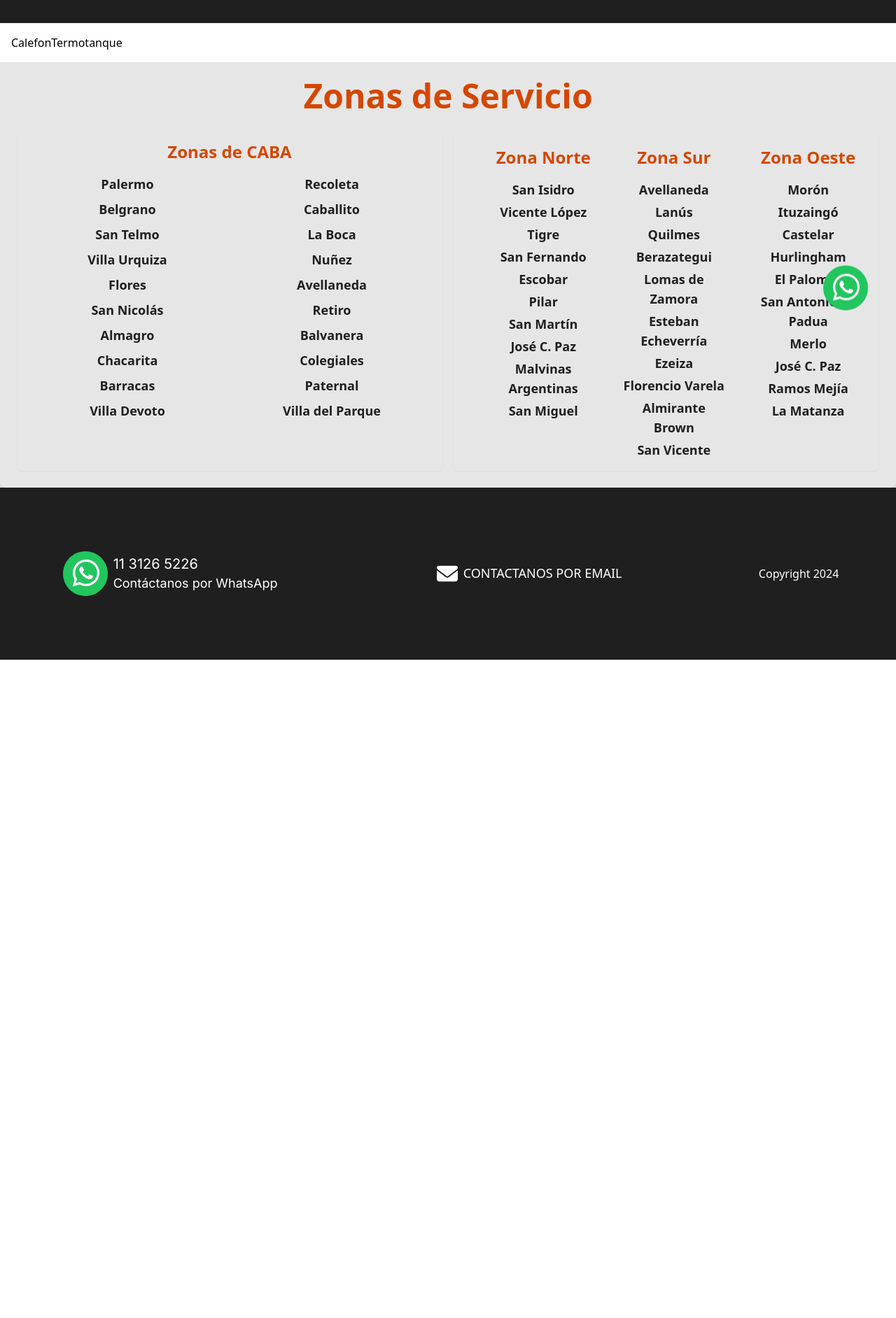
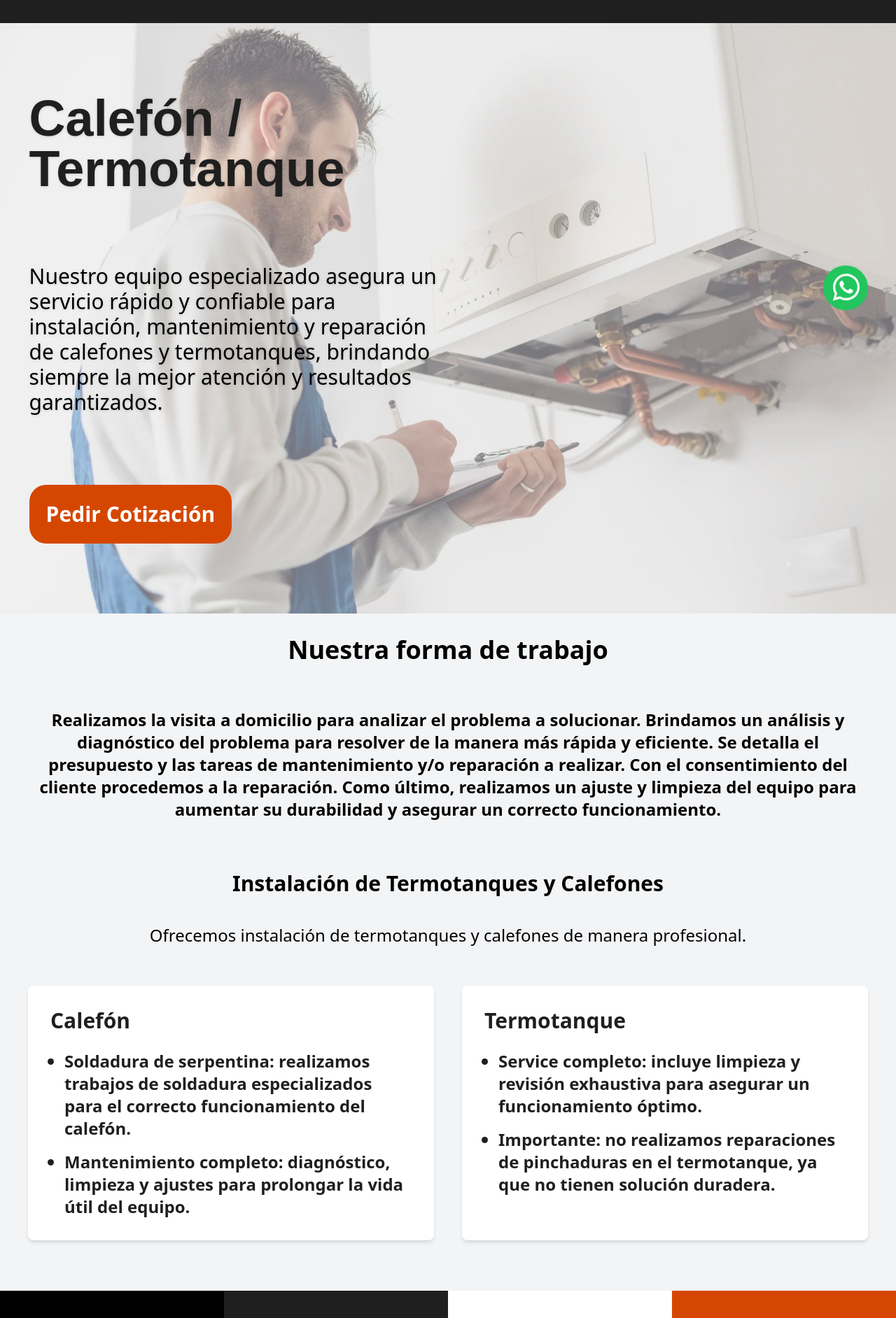
Before and after one commit to guidogattas/tu-service-ya, a React (Vite) app: page /calefon-termotanque in a window 1280 px wide. Shown: the part 320-2204 px from the top of the page at 70% size. Before the commit the page ends 1263 px from the top, so only its background shows below. Built offline with nearby package versions, Linux system fonts and the light colour scheme; grey boxes are pictures that could not be loaded.

Commit message:
[FEAT] Calefon section - Menu animation

```diff
--- a/src/components/CalefonTermotanque/CalefonTermotanque.jsx
+++ b/src/components/CalefonTermotanque/CalefonTermotanque.jsx
@@ -1,13 +1,89 @@
-import Zones from '../common/Zones/Zones'
+import Cards from "../Home/Cards/Cards";
+import Info from "../Home/Info";
+import Zones from "../common/Zones/Zones";
+import { motion } from "framer-motion";
 
 const CalefonTermotanque = () => {
   return (
     <>
-      <div className="p-4">CalefonTermotanque</div>
+      <div className="relative">
+        <div
+          className="absolute inset-0 bg-center bg-no-repeat bg-cover opacity-60"
+          style={{ backgroundImage: "url('/images/bg/iStock-1329466922-1920w.webp')" }}
+        ></div>
+
+        <div className="relative z-10 p-4 py-16 flex flex-col gap-12 text-customGrey md:ml-[2vw] md:mr-[50vw] md:py-[100px] md:gap-[100px] md:items-start items-center">
+          <motion.h3
+            className="text-4xl font-bold text-center md:text-left text-customGrey drop-shadow md:text-7xl font-arial"
+            initial={{ x: "100vw", opacity: 0 }}
+            animate={{ x: 0, opacity: 1 }}
+            transition={{ type: "spring", stiffness: 50, damping: 10 }}
+          >
+            Calefón / Termotanque
+          </motion.h3>
+          <motion.p
+            className="text-xl text-center text-black md:text-left md:text-3xl drop-shadow"
+            initial={{ x: "100vw", opacity: 0 }}
+            animate={{ x: 0, opacity: 1 }}
+            transition={{ delay: 0.2, type: "spring", stiffness: 50, damping: 10 }}
+          >
+            Nuestro equipo especializado asegura un servicio rápido y confiable para instalación, mantenimiento y reparación de calefones y termotanques, brindando siempre la mejor atención y resultados garantizados.
+          </motion.p>
+          <motion.a
+            href={`https://web.whatsapp.com/send?phone=1533066712&text=Prueba`}
+            target="_blank"
+            rel="noopener noreferrer"
+            className="p-6 text-xl md:text-3xl font-bold text-white bg-customOrange max-w-[300px] place-self-center md:place-self-start hover:bg-customGrey hover:text-customOrange duration-150 rounded-3xl"
+            initial={{ x: "100vw", opacity: 0 }}
+            animate={{ x: 0, opacity: 1 }}
+            transition={{ delay: 0.4, type: "spring", stiffness: 50, damping: 10 }}
+          >
+            Pedir Cotización
+          </motion.a>
+        </div>
+      </div>
+
+      <div className="flex flex-col items-center justify-center pb-8 bg-gray-100">
+        <h3 className="p-8 text-4xl font-bold text-center">Nuestra forma de trabajo</h3>
+        <p className="p-8 text-2xl font-semibold text-center">
+          Realizamos la visita a domicilio para analizar el problema a solucionar.
+          Brindamos un análisis y diagnóstico del problema para resolver de la manera más rápida y eficiente.
+          Se detalla el presupuesto y las tareas de mantenimiento y/o reparación a realizar.
+          Con el consentimiento del cliente procedemos a la reparación.
+          Como último, realizamos un ajuste y limpieza del equipo para aumentar su durabilidad y asegurar un correcto funcionamiento.
+        </p>
+
+        <h4 className="mx-6 my-10 text-3xl font-bold text-center">Instalación de Termotanques y Calefones</h4>
+        <p className="mx-6 mb-4 text-2xl">Ofrecemos instalación de termotanques y calefones de manera profesional.</p>
+
+        <div className="flex gap-10 p-10 text-2xl font-semibold text-left ustify-center text-customGrey">
+          {/* Sección Calefón */}
+          <div className="w-full p-8 bg-white rounded-lg shadow-md md:w-1/2">
+            <h4 className="mb-6 text-3xl font-bold">Calefón</h4>
+            <ul className="pl-5 space-y-4 list-disc">
+              <li><strong>Soldadura de serpentina:</strong> realizamos trabajos de soldadura especializados para el correcto funcionamiento del calefón.</li>
+              <li><strong>Mantenimiento completo:</strong> diagnóstico, limpieza y ajustes para prolongar la vida útil del equipo.</li>
+            </ul>
+          </div>
+
+          {/* Sección Termotanque */}
+          <div className="w-full p-8 bg-white rounded-lg shadow-md md:w-1/2">
+            <h4 className="mb-6 text-3xl font-bold">Termotanque</h4>
+            <ul className="pl-5 space-y-4 list-disc">
+              <li><strong>Service completo:</strong> incluye limpieza y revisión exhaustiva para asegurar un funcionamiento óptimo.</li>
+              <li><strong>Importante:</strong> no realizamos reparaciones de pinchaduras en el termotanque, ya que no tienen solución duradera.</li>
+            </ul>
+          </div>
+        </div>
+      </div>
+
+      <Cards />
+      <hr className="h-2 bg-customOrange" />
+      <Info />
+      <hr className="h-2 bg-customOrange" />
       <Zones />
+    </>
+  );
+};
 
-    </>
-  )
-}
-
-export default CalefonTermotanque
+export default CalefonTermotanque;
--- a/src/components/Home/Cards/Cards.jsx
+++ b/src/components/Home/Cards/Cards.jsx
@@ -2,7 +2,7 @@ import Card from "./Card";
 
 const Cards = () => {
     return (
-        <div className="grid grid-cols-1 gap-4 md:grid-cols-4 md:h-[200px] md:gap-0">
+        <div className="grid grid-cols-1 gap-1 md:grid-cols-4 md:h-[200px] md:gap-0">
             <Card
                 logo="https://img.icons8.com/ios/50/light-on--v1.png"
                 backgroundColor="bg-black"
--- a/src/components/Home/Home.jsx
+++ b/src/components/Home/Home.jsx
@@ -13,13 +13,13 @@ const Home = () => {
 
             <section className="flex flex-col gap-4 px-4 py-12 text-center bg-customWhite">
                 <h3 className="font-bold mx-8 md:mx-[100px] text-3xl md:text-5xl mb-8 md:mb-12">
-                    ¿Buscas TÉCNICOS ESPECIALIZADOS en plomería en Ciudad de Buenos Aires?
+                    ¿Buscás TÉCNICOS ESPECIALIZADOS en plomería?
                 </h3>
 
                 <Cards />
 
                 <p className="container mx-auto mt-12 mb-12 text-xl font-semibold md:mt-20 md:mb-20 md:text-4xl text-customGrey">
-                    Todos nuestros trabajos tienen garantía y están realizados por profesionales. ¡Comuníquese con nuestra empresa y le brindaremos soluciones de calidad!
+                    Todos nuestros trabajos tienen garantía y están realizados por profesionales. ¡Comunicate con nuestra empresa y te brindaremos soluciones de calidad!
                 </p>
             </section>
             <Zones />
--- a/src/components/NavBar.jsx
+++ b/src/components/NavBar.jsx
@@ -1,5 +1,7 @@
 import { Link } from 'react-router-dom';
 import { useState } from 'react';
+import { FontAwesomeIcon } from '@fortawesome/react-fontawesome';
+import { faBars, faTimes } from '@fortawesome/free-solid-svg-icons';
 
 const NavBar = () => {
     const [isOpen, setIsOpen] = useState(false);
@@ -11,20 +13,7 @@ const NavBar = () => {
                     className="ml-auto text-customWhite focus:outline-none md:hidden"
                     onClick={() => setIsOpen(!isOpen)}
                 >
-                    <svg
-                        className="w-8 h-8"
-                        fill="none"
-                        stroke="currentColor"
-                        viewBox="0 0 24 24"
-                        xmlns="http://www.w3.org/2000/svg"
-                    >
-                        <path
-                            strokeLinecap="round"
-                            strokeLinejoin="round"
-                            strokeWidth="2"
-                            d="M4 6h16M4 12h16m-7 6h7"
-                        />
-                    </svg>
+                    <FontAwesomeIcon icon={isOpen ? faTimes : faBars} className="w-8 h-8" />
                 </button>
 
                 <ul className="flex-row hidden w-full md:flex text-customWhite font-inter">
@@ -63,8 +52,12 @@ const NavBar = () => {
                 </ul>
             </div>
 
-            {isOpen && (
-                <ul className="flex flex-col md:hidden text-customWhite font-inter">
+            {/* Menú móvil */}
+            <div
+                className={`md:hidden transition-all duration-300 ease-in-out ${isOpen ? 'max-h-screen opacity-100' : 'max-h-0 opacity-0'
+                    } overflow-hidden`}
+            >
+                <ul className="flex flex-col text-customWhite font-inter">
                     <li>
                         <Link
                             to="/"
@@ -102,7 +95,7 @@ const NavBar = () => {
                         </Link>
                     </li>
                 </ul>
-            )}
+            </div>
         </nav>
     );
 };
--- a/src/components/Plomeria/Plomeria.jsx
+++ b/src/components/Plomeria/Plomeria.jsx
@@ -49,11 +49,7 @@ const Plomeria = () => {
             <div className="flex flex-col items-center justify-center pb-8 bg-gray-100">
                 <h3 className="p-8 text-4xl font-bold">Nuestra forma de trabajo</h3>
                 <p className="p-8 text-2xl font-semibold text-center">
-                    Realizamos la visita a domicilio para analizar el problema a solucionar.
-                    Brindamos un análisis y diagnóstico del problema para resolver de la manera más rápida y eficiente.
-                    Se detalla el presupuesto y las tareas de mantenimiento y/o reparación a realizar.
-                    Con el Ok del cliente procedemos a la reparación.
-                    Como último, realizamos un ajuste y limpieza del equipo para aumentar su durabilidad y asegurar un correcto funcionamiento.
+                    Realizamos una visita a su hogar para evaluar el estado de la grifería y los sistemas de plomería. Nuestro equipo especializado se encargará de ofrecer un análisis detallado y recomendaciones personalizadas para cada situación. A continuación, le proporcionamos un presupuesto claro y preciso para los servicios necesarios. Una vez que contemos con la aprobación del cliente, procederemos a llevar a cabo las reparaciones y mantenimientos necesarios, asegurando un trabajo de calidad y eficiencia.
                 </p>
 
                 <div className="flex flex-col gap-10 p-10 text-2xl font-semibold text-left md:flex-row text-customGrey">
@@ -65,8 +61,8 @@ const Plomeria = () => {
                             <li><strong>Reparación de pérdidas de agua:</strong> solución de fugas en cañerías y juntas.</li>
                             <li>
                                 <strong>Armado de cañerías nuevas:</strong> diseño e instalación de sistemas de cañerías para nuevos proyectos.
-                                <br /><span className="text-sm text-red-600">Nota: no realizamos destapaciones.</span>
                             </li>
+                            <br /><span className="text-lg font-bold text-red-600">Nota: no realizamos destapaciones.</span>
                         </ul>
                     </div>
 
--- a/src/components/Rowa/Rowa.jsx
+++ b/src/components/Rowa/Rowa.jsx
@@ -49,7 +49,7 @@ const Rowa = () => {
                     Realizamos la visita a domicilio para analizar el problema a solucionar.
                     Brindamos un análisis y diagnóstico del problema para resolver de la manera más rápida y eficiente.
                     Se detalla el presupuesto y las tareas de mantenimiento y/o reparación a realizar.
-                    Con el Ok del cliente procedemos a la reparación.
+                    Con el consentimiento del cliente procedemos a la reparación.
                     Como último, realizamos un ajuste y limpieza del equipo para aumentar su durabilidad y asegurar un correcto funcionamiento.
                 </p>
                 <ul className="flex flex-col gap-6 p-10 text-2xl font-bold text-center">
--- a/src/components/WhatsApp.jsx
+++ b/src/components/WhatsApp.jsx
@@ -11,7 +11,7 @@ const WhatsApp = () => {
             </a>
             <div className='flex flex-col'>
                 <p className='text-white font-xbold text- md:text-xl font-inter'>{phoneNumber}</p>
-                <p className='text-sm text-white md:text-lg font-inter'>Contáctanos por WhatsApp</p>
+                <p className='text-sm text-white md:text-lg font-inter'>Contactanos por WhatsApp</p>
             </div>
         </div>
     );
--- a/src/components/common/Footer/Footer.jsx
+++ b/src/components/common/Footer/Footer.jsx
@@ -10,13 +10,13 @@ const Footer = () => {
             </div>
             <div className='flex flex-row self-center gap-4'>
                 <a
-                    className='flex gap-2'
+                    className='flex gap-4'
                     href="mailto:pizarroguillermo13@gmail.com"
                     target="_blank"
                     rel="noopener noreferrer"
                 >
-                    <FontAwesomeIcon icon={faEnvelope} className="text-3xl" />
-                    <span className='text-lg'>CONTACTANOS POR EMAIL</span>
+                    <FontAwesomeIcon icon={faEnvelope} className="text-4xl" />
+                    <span className='text-xl font-bold'>Contactanos por Email</span>
                 </a>
             </div>
             <div className='self-center text-center'>
```
Also changed, not shown: public/images/bg/side-view-man-working-as-plumber copia.webp (added), 1 other file (tests, documents, lock files or other folders).
